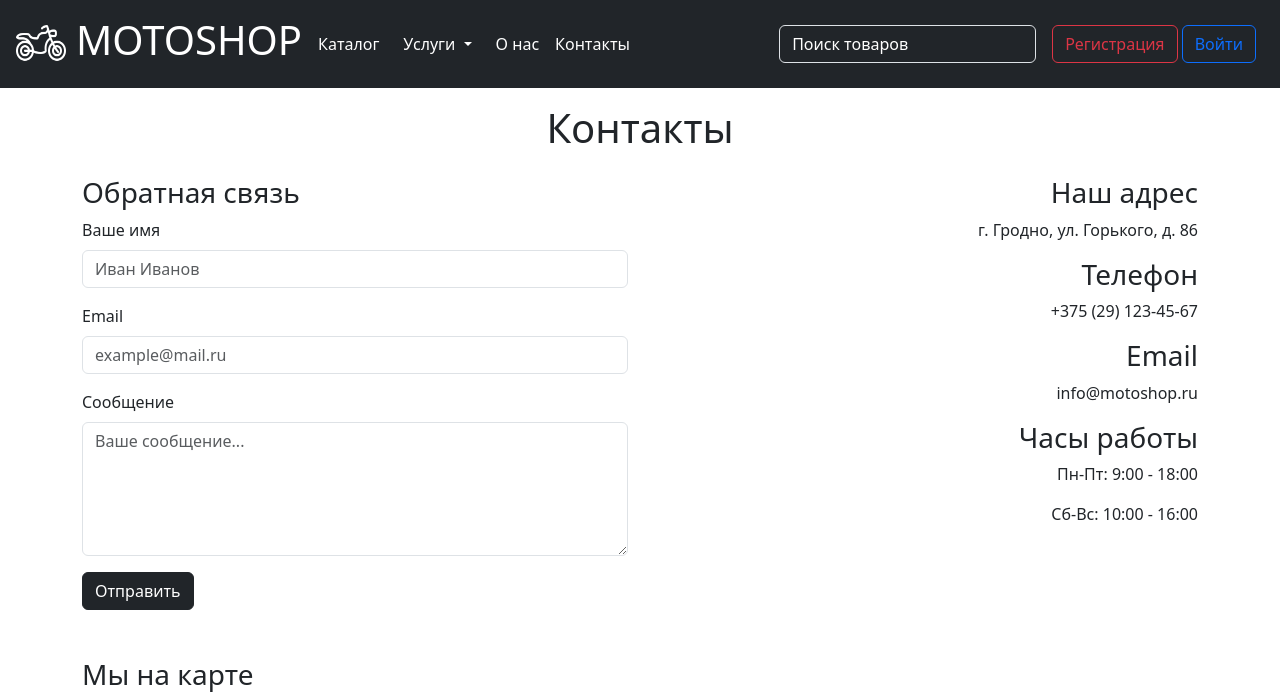
After one commit to TheLastSurvived/motoshop, a Flask app: page /contacts in a window 1280 px wide. The commit adds this page. Shown: the top 699 px of the page. Run offline with Flask 3, Linux system fonts and the light colour scheme; some libraries are stand-ins or nearby versions.

Commit message:
add timer, search, contacts page, services page

```diff
--- a/app.py
+++ b/app.py
@@ -49,6 +49,15 @@ class Articles(db.Model):
 
     def __repr__(self):
         return 'Articles %r' % self.id
+
+
+class Services(db.Model):
+    id = db.Column(db.Integer,primary_key=True)
+    title = db.Column(db.String(100))
+    text = db.Column(db.Text)
+
+    def __repr__(self):
+        return 'Services %r' % self.id
 
 
 class Orders(db.Model):
@@ -114,16 +123,37 @@ def catalog():
 
     if request.method == 'GET':
         category = request.args.get('category')
+        search = request.args.get('search')
         if category:
             category= category.capitalize()
             category = "%{}%".format(category)
             articles = Articles.query.filter(Articles.category.like(category)).all()
             return render_template("catalog.html",articles=articles)
+        elif search:
+            search= search.capitalize()
+            search = "%{}%".format(search)
+            articles = Articles.query.filter(Articles.title.like(search)).all()
+            return render_template("catalog.html",articles=articles,search=search)
+
         else:
              return render_template("catalog.html",articles=articles)
 
     return render_template("catalog.html",articles=articles)
 
+
+'''
+@app.route('/search', methods=['GET'])
+def search():
+    if request.method == 'POST':
+        search = request.form.get('search')
+        if search:
+            article = search.capitalize()
+            article = "%{}%".format(article)
+            articles = Articles.query.filter(Articles.title.like(article)).all()
+            return render_template("catalog.html",search=search,articles=articles)
+    articles = Articles.query.all()
+    return render_template("catalog.html",search=0,articles=articles)
+'''
 
 @app.route('/article/<int:id>', methods=['GET', 'POST'])
 def article(id):
@@ -197,6 +227,17 @@ def redirected(link,id_article):
 def about():
     return render_template("about.html")
 
+@app.route('/contacts')
+def contacts():
+    return render_template("contacts.html")
+
+
+@app.route('/services/<int:id>')
+def services(id):
+    service = Services.query.get(id)
+    return render_template("services.html",service=service)
+
+
 
 @app.route('/profile')
 def profile():
@@ -258,6 +299,12 @@ def inject_user():
     )
 
 
+@app.context_processor
+def inject_services():
+    return dict(
+    services=db.session.query(Services).all(),
+    )
+
 # Добавляем кастомный CSS-файл
 @app.context_processor
 def inject_custom_css():
--- a/static/css/styles.css
+++ b/static/css/styles.css
@@ -55,3 +55,9 @@ footer{
   flex-direction: column;
   justify-content: center;
 }
+
+
+.search::placeholder{
+  color: white;
+
+}
--- a/templates/base.html
+++ b/templates/base.html
@@ -27,11 +27,26 @@
           <ul class="nav col-12 col-lg-auto me-lg-auto mb-2 mx-2 justify-content-center mb-md-0">
 
             <li><a href="/catalog" class="nav-link px-2 text-white">Каталог</a></li>
+
+            <li class="nav-item dropdown">
+              <a class="nav-link dropdown-toggle text-white" href="#" id="navbarDropdownMenuLink" role="button" data-bs-toggle="dropdown" aria-expanded="false">
+                Услуги
+              </a>
+              <ul class="dropdown-menu" aria-labelledby="navbarDropdownMenuLink">
+                {%for service in services%}
+                <li><a class="dropdown-item" href="/services/{{service.id}}">{{service.title}}</a></li>
+                {%endfor%}
+              </ul>
+            </li>
             <li><a href="/about" class="nav-link px-2 text-white">О нас</a></li>
+            <li><a href="/contacts" class="nav-link px-2 text-white">Контакты</a></li>
 
           </ul>
+          <form class="col-12 col-lg-auto mb-3 mb-lg-0 me-lg-3" role="search"  action="/catalog" method="get">
+            <input type="search" class="form-control form-control-dark text-bg-dark search"  name="search" placeholder="Поиск товаров" aria-label="Search">
+          </form>
+          <div class="text-end">
 
-          <div class="text-end">
             {%if 'name' in session and active_user %}
             <a href="/profile" class="btn btn-outline-light me-2">Профиль</a>
             <a href="/logout" class="btn btn-outline-danger me-2">Выйти</a>
@@ -65,6 +80,7 @@
         <li class="nav-item"><a href="/" class="nav-link px-2 text-white">Главная</a></li>
         <li class="nav-item"><a href="/catalog" class="nav-link px-2 text-white">Каталог</a></li>
         <li class="nav-item"><a href="/about" class="nav-link px-2 text-white">О нас</a></li>
+        <li class="nav-item"><a href="/contacts" class="nav-link px-2 text-white">Контакты</a></li>
       </ul>
     </footer>
   </div></div>
@@ -75,5 +91,6 @@
       integrity="sha384-YvpcrYf0tY3lHB60NNkmXc5s9fDVZLESaAA55NDzOxhy9GkcIdslK1eN7N6jIeHz"
       crossorigin="anonymous"
     ></script>
+    {% block script %} {% endblock %}
   </body>
 </html>
--- /dev/null
+++ b/templates/contacts.html
@@ -0,0 +1,58 @@
+{% extends 'base.html' %}
+{% block title %}
+Контакты
+{% endblock %}
+
+{% block main %}
+<div class="container my-3">
+    <h1 class="text-center mb-4">Контакты</h1>
+    <div class="row">
+
+
+        <!-- Форма обратной связи -->
+        <div class="col-md-6 mb-4">
+            <h3>Обратная связь</h3>
+            <form>
+                <div class="mb-3">
+                    <label for="name" class="form-label">Ваше имя</label>
+                    <input type="text" class="form-control" id="name" placeholder="Иван Иванов" required>
+                </div>
+                <div class="mb-3">
+                    <label for="email" class="form-label">Email</label>
+                    <input type="email" class="form-control" id="email" placeholder="example@mail.ru" required>
+                </div>
+                <div class="mb-3">
+                    <label for="message" class="form-label">Сообщение</label>
+                    <textarea class="form-control" id="message" rows="5" placeholder="Ваше сообщение..." required></textarea>
+                </div>
+                <button type="submit" class="btn btn-dark">Отправить</button>
+            </form>
+        </div>
+
+          <!-- Контактная информация -->
+          <div class="col-md-6 mb-4">
+            <div class="contact-info text-end">
+                <h3><i class="bi bi-geo-alt"></i> Наш адрес</h3>
+                <p>г. Гродно, ул. Горького, д. 86</p>
+                <h3><i class="bi bi-telephone"></i> Телефон</h3>
+                <p>+375 (29) 123-45-67</p>
+                <h3><i class="bi bi-envelope"></i> Email</h3>
+                <p>info@motoshop.ru</p>
+                <h3><i class="bi bi-clock"></i> Часы работы</h3>
+                <p>Пн-Пт: 9:00 - 18:00</p>
+                <p>Сб-Вс: 10:00 - 16:00</p>
+            </div>
+        </div>
+    </div>
+
+    <!-- Карта -->
+    <div class="row mt-4">
+        <div class="col-12">
+            <h3>Мы на карте</h3>
+            <div class="map-container">
+                <iframe src="https://www.google.com/maps/embed?pb=!1m18!1m12!1m3!1d2361.8758563021083!2d23.814837559966893!3d53.70265795877739!2m3!1f0!2f0!3f0!3m2!1i1024!2i768!4f13.1!3m3!1m2!1s0x46e078ba68e35fcb%3A0xbb2eadd45a2ccdc9!2z0JPRgNC-0LTQvdC10L3RgdC60LjQuSDQs9C-0YHRg9C00LDRgNGB0YLQstC10L3QvdGL0Lkg0LrQvtC70LvQtdC00LYg0YLQtdGF0L3QuNC60LgsINGC0LXRhdC90L7Qu9C-0LPQuNC5INC4INC00LjQt9Cw0LnQvdCwINC60L7RgNC_0YPRgSAx!5e0!3m2!1sru!2sru!4v1740128956984!5m2!1sru!2sru" width="100%" height="450" style="border:0;" allowfullscreen="" loading="lazy" referrerpolicy="no-referrer-when-downgrade"></iframe>
+            </div>
+        </div>
+    </div>
+</div>
+{% endblock %}
```
Also changed, not shown: templates/catalog.html (+6 -1 lines), templates/index.html (+36 -0 lines), templates/services.html (added, +19 -0 lines), instance/database.db.
